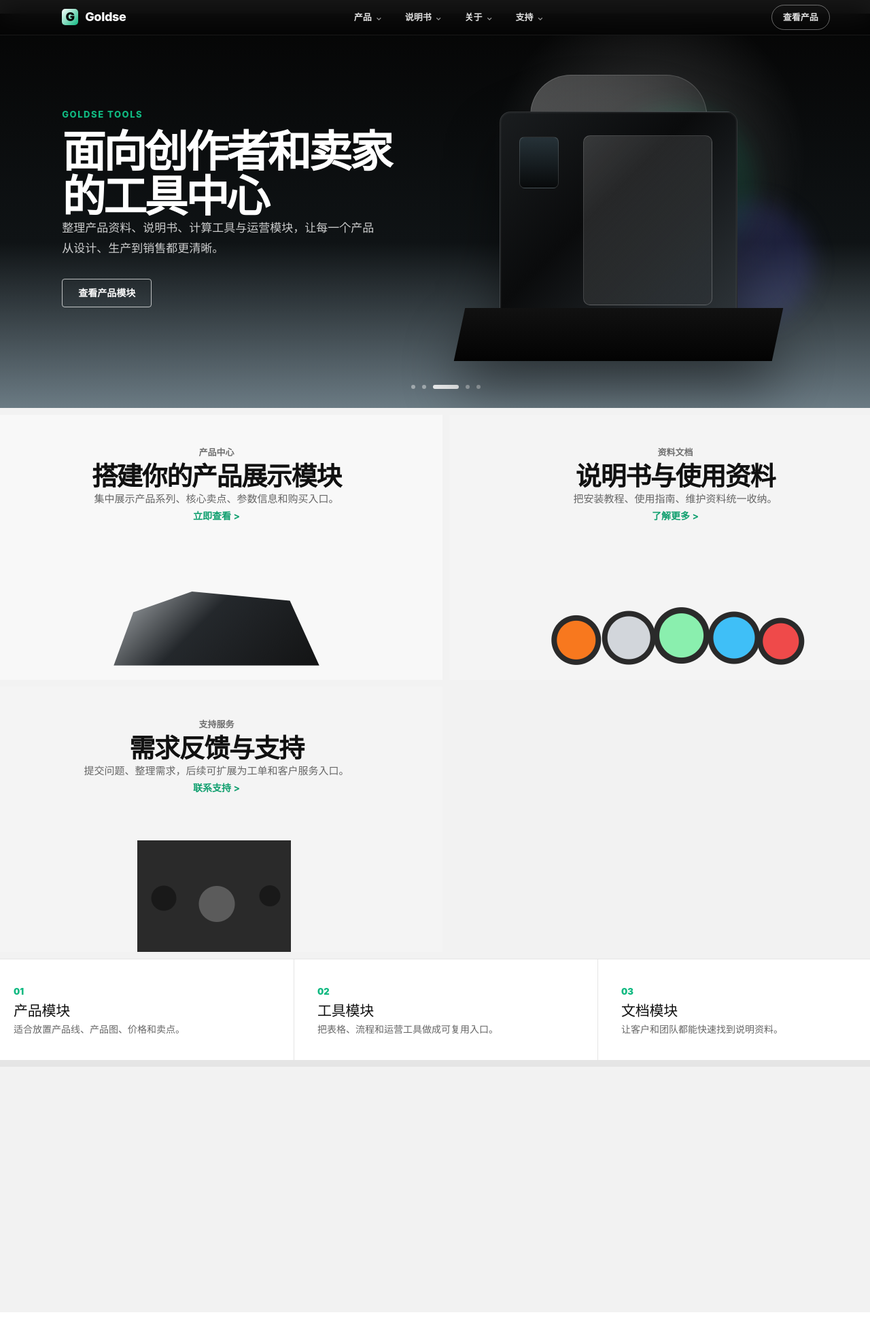
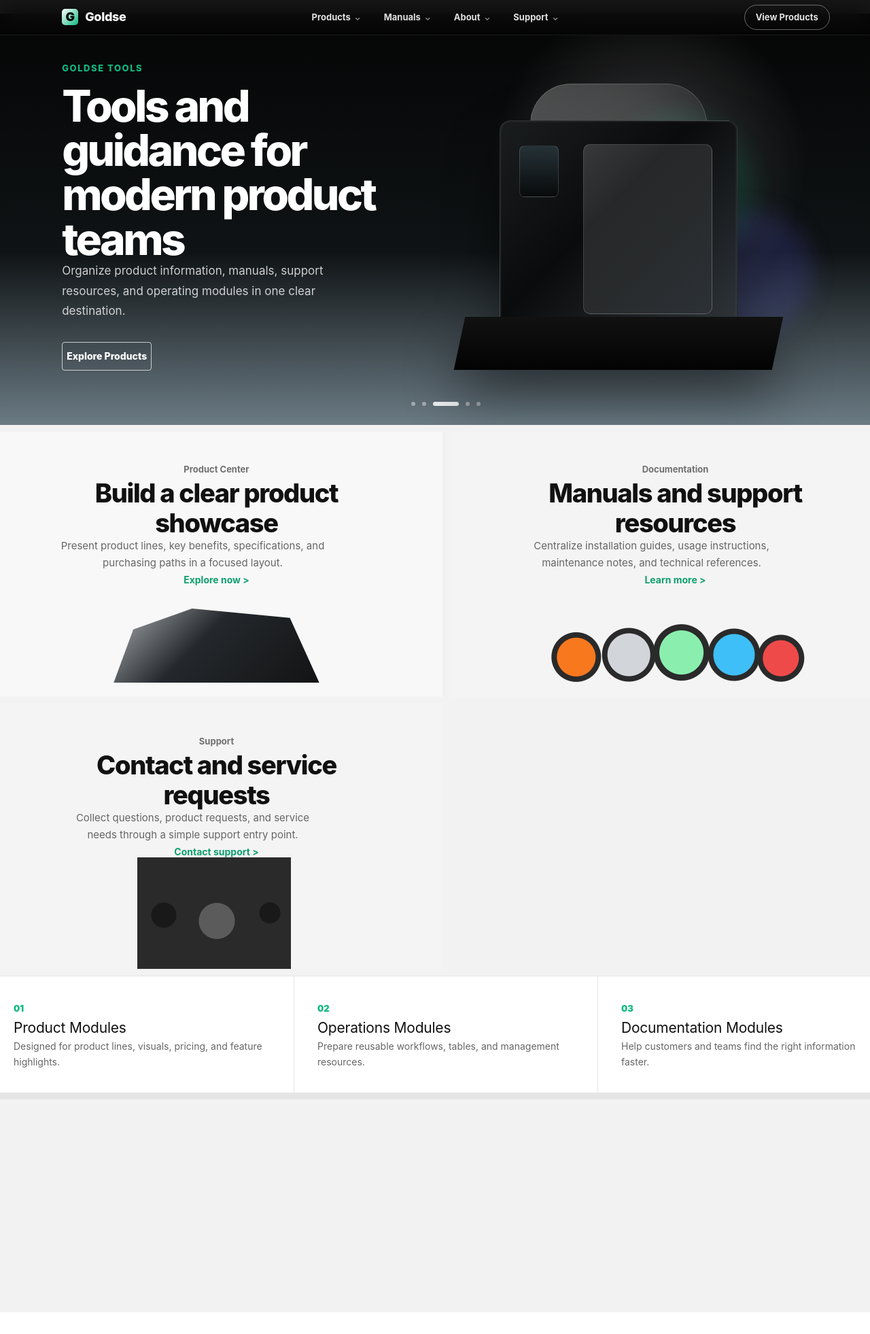
Before and after one commit to goldse-2/goldsea-manual, an MkDocs documentation site: the page built from docs/index.md, in a window 1280 px wide. Shown: the whole page at 68% size. Built offline with MkDocs 1.6.1 and Material for MkDocs 9.7.7, drawn with Linux system fonts in a browser that asks for light colours.

```diff
--- a/docs/index.md
+++ b/docs/index.md
@@ -11,21 +11,21 @@ hide:
       <span>Goldse</span>
     </a>
     <nav class="storefront-nav">
-      <a href="Products/">产品</a>
-      <a href="manuals/">说明书</a>
-      <a href="about/">关于</a>
-      <a href="contact/">支持</a>
+      <a href="Products/">Products</a>
+      <a href="manuals/">Manuals</a>
+      <a href="about/">About</a>
+      <a href="contact/">Support</a>
     </nav>
-    <a class="storefront-top-action" href="Products/">查看产品</a>
+    <a class="storefront-top-action" href="Products/">View Products</a>
   </header>
 
   <section class="storefront-hero">
     <div class="storefront-hero-content">
       <span class="storefront-kicker">Goldse Tools</span>
-      <h1>面向创作者和卖家的工具中心</h1>
-      <p>整理产品资料、说明书、计算工具与运营模块，让每一个产品从设计、生产到销售都更清晰。</p>
+      <h1>Tools and guidance for modern product teams</h1>
+      <p>Organize product information, manuals, support resources, and operating modules in one clear destination.</p>
       <div class="storefront-actions">
-        <a href="Products/" class="storefront-btn storefront-btn-outline">查看产品模块</a>
+        <a href="Products/" class="storefront-btn storefront-btn-outline">Explore Products</a>
       </div>
     </div>
     <div class="storefront-hero-visual" aria-label="Goldse product display">
@@ -48,31 +48,30 @@ hide:
   <section class="storefront-grid">
     <a class="storefront-tile tile-printer" href="Products/">
       <div class="tile-copy">
-        <span>产品中心</span>
-        <h2>搭建你的产品展示模块</h2>
-        <p>集中展示产品系列、核心卖点、参数信息和购买入口。</p>
-        <strong>立即查看 &gt;</strong>
+        <span>Product Center</span>
+        <h2>Build a clear product showcase</h2>
+        <p>Present product lines, key benefits, specifications, and purchasing paths in a focused layout.</p>
+        <strong>Explore now &gt;</strong>
       </div>
       <div class="tile-visual tile-visual-machine"></div>
     </a>
 
     <a class="storefront-tile tile-material" href="manuals/">
       <div class="tile-copy">
-        <span>资料文档</span>
-        <h2>说明书与使用资料</h2>
-        <p>把安装教程、使用指南、维护资料统一收纳。</p>
-        <strong>了解更多 &gt;</strong>
+        <span>Documentation</span>
+        <h2>Manuals and support resources</h2>
+        <p>Centralize installation guides, usage instructions, maintenance notes, and technical references.</p>
+        <strong>Learn more &gt;</strong>
       </div>
       <div class="tile-visual tile-visual-rolls"></div>
     </a>
 
-
     <a class="storefront-tile tile-parts" href="contact/">
       <div class="tile-copy">
-        <span>支持服务</span>
-        <h2>需求反馈与支持</h2>
-        <p>提交问题、整理需求，后续可扩展为工单和客户服务入口。</p>
-        <strong>联系支持 &gt;</strong>
+        <span>Support</span>
+        <h2>Contact and service requests</h2>
+        <p>Collect questions, product requests, and service needs through a simple support entry point.</p>
+        <strong>Contact support &gt;</strong>
       </div>
       <div class="tile-visual tile-visual-parts"></div>
     </a>
@@ -81,18 +80,18 @@ hide:
   <section class="storefront-feature-strip">
     <div>
       <span>01</span>
-      <h3>产品模块</h3>
-      <p>适合放置产品线、产品图、价格和卖点。</p>
+      <h3>Product Modules</h3>
+      <p>Designed for product lines, visuals, pricing, and feature highlights.</p>
     </div>
     <div>
       <span>02</span>
-      <h3>工具模块</h3>
-      <p>把表格、流程和运营工具做成可复用入口。</p>
+      <h3>Operations Modules</h3>
+      <p>Prepare reusable workflows, tables, and management resources.</p>
     </div>
     <div>
       <span>03</span>
-      <h3>文档模块</h3>
-      <p>让客户和团队都能快速找到说明资料。</p>
+      <h3>Documentation Modules</h3>
+      <p>Help customers and teams find the right information faster.</p>
     </div>
   </section>
 </div>
```
Also changed, not shown: docs/about.md (added, +37 -0 lines), docs/contact.md (+32 -0 lines), site/404.html, site/BRAND_SETUP/index.html, site/Products/index.html, site/about/index.html, site/contact/index.html, site/index.html, site/manuals/index.html, site/search/search_index.json, site/sitemap.xml, 1 other file.
